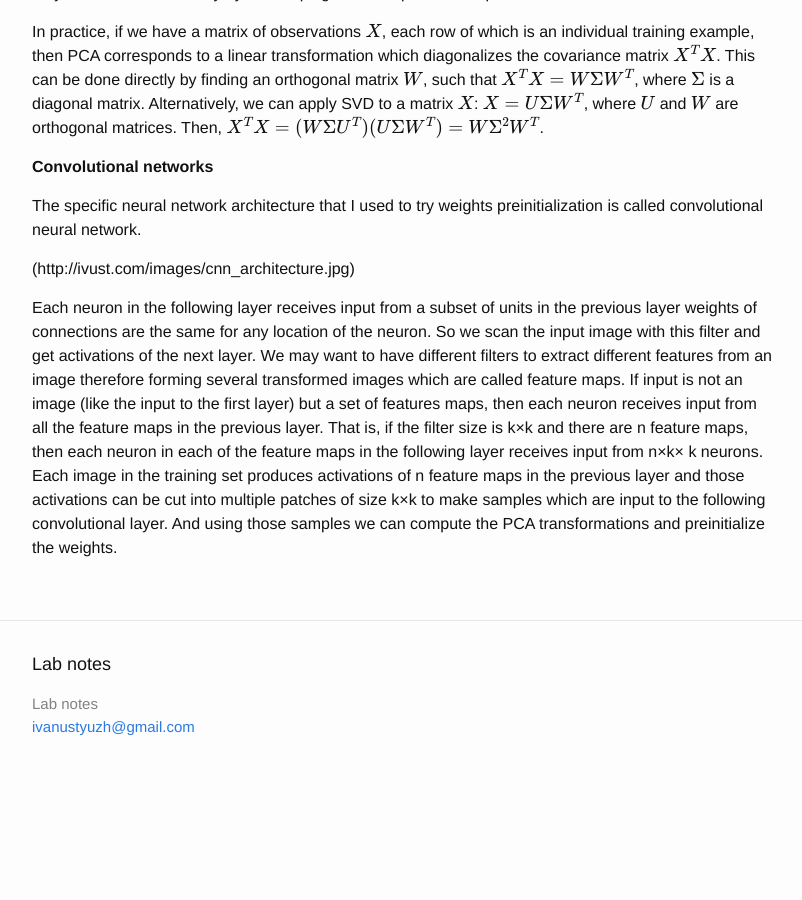
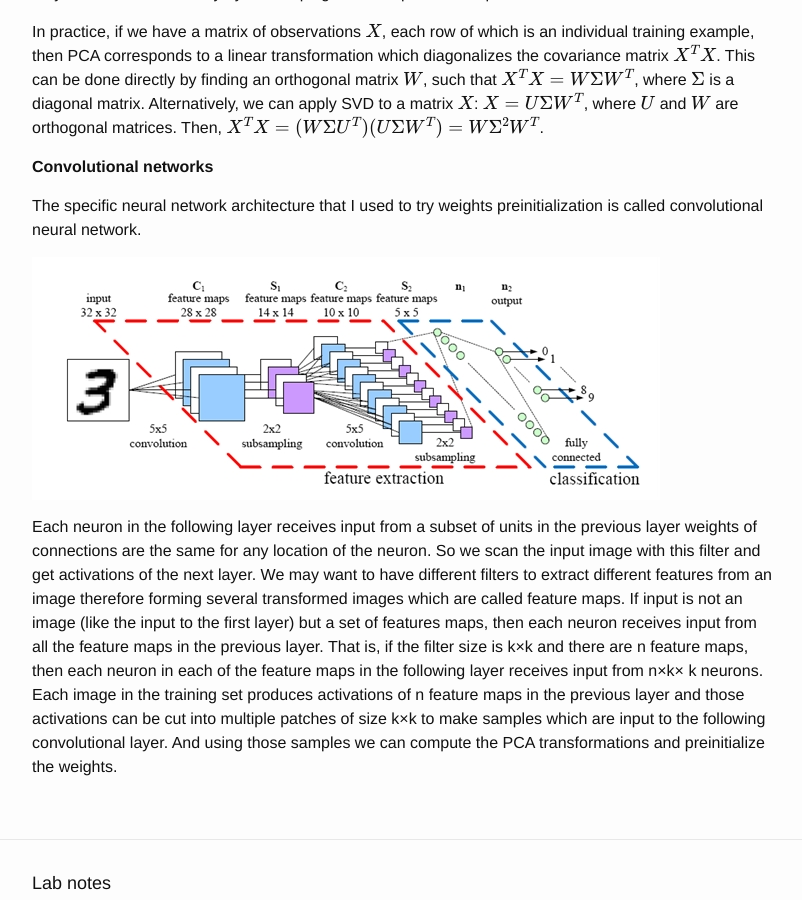
Before and after one commit to ivust/blog, a Jekyll site: the page built from _posts/2014-12-10-weights-preinitialization-in-a-convnet.md, in a window 1280 px wide and 900 px high, scrolled down 857 px. Shown: the whole window, without its empty margins (238-1040 px from the left). Built offline with Jekyll 4.4.1, drawn with Linux system fonts in a browser that asks for light colours; formulas are drawn with MathJax 3; before the commit the page ends 1655 px from its top, so only the background shows below that.

Commit message:
update post

```diff
--- a/_posts/2014-12-10-weights-preinitialization-in-a-convnet.md
+++ b/_posts/2014-12-10-weights-preinitialization-in-a-convnet.md
@@ -18,6 +18,6 @@ In practice, if we have a matrix of observations $$X$$, each row of which is an
 
 The specific neural network architecture that I used to try weights preinitialization is called convolutional neural network.
 
-({{ site.url }}/images/cnn_architecture.jpg)
+![]({{ site.url }}/images/cnn_architecture.jpg)
 
 Each neuron in the following layer receives input from a subset of units in the previous layer weights of connections are the same for any location of the neuron. So we scan the input image with this filter and get activations of the next layer. We may want to have different filters to extract different features from an image therefore forming several transformed images which are called feature maps. If input is not an image (like the input to the first layer) but a set of features maps, then each neuron receives input from all the feature maps in the previous layer. That is, if the filter size is k×k and there are n feature maps, then each neuron in each of the feature maps in the following layer receives input from n×k× k neurons. Each image in the training set produces activations of n feature maps in the previous layer and those activations can be cut into multiple patches of size k×k to make samples which are input to the following convolutional layer. And using those samples we can compute the PCA transformations and preinitialize the weights.
```
